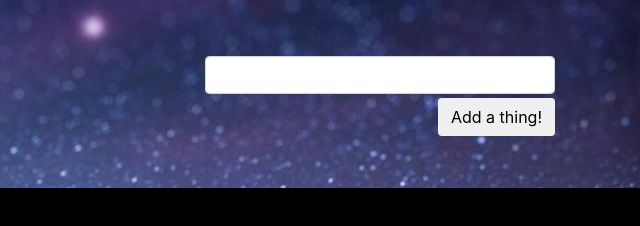
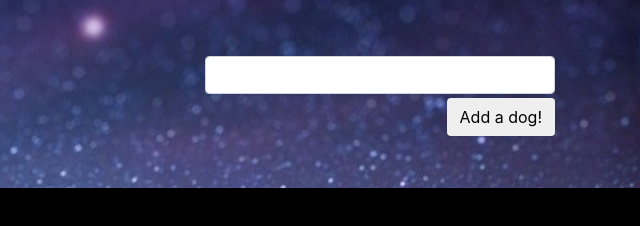
Before and after one commit to snarfblam/Gift-of-Gifs, a plain HTML site: page index.html in a window 1280 px wide. Shown: the full height of the page, 640-1280 px from the left. Drawn offline with nearby package versions, Linux system fonts and the light colour scheme.

Commit message:
Changed 'add a thing' to 'add a dog'

```diff
--- a/index.html
+++ b/index.html
@@ -22,7 +22,7 @@
             <div id="add-thing-container"  class="col-6 col-md-4">
                 <form>
                 <input id="new-thing-box" type="text" class="form-control mb-1">
-                <button id="add-thing" type="submit" class="btn">Add a thing!</button>
+                <button id="add-thing" type="submit" class="btn">Add a dog!</button>
             </form>
         </div>
         </div>
```
Also changed, not shown: 1 other file.
